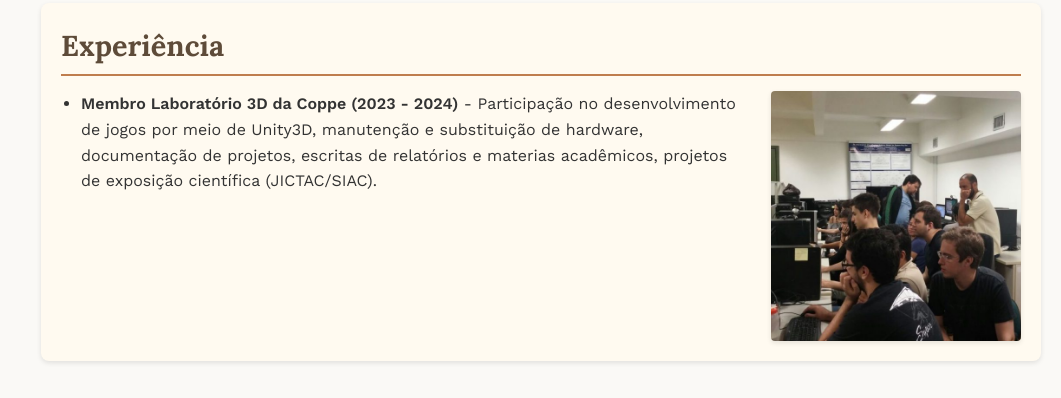
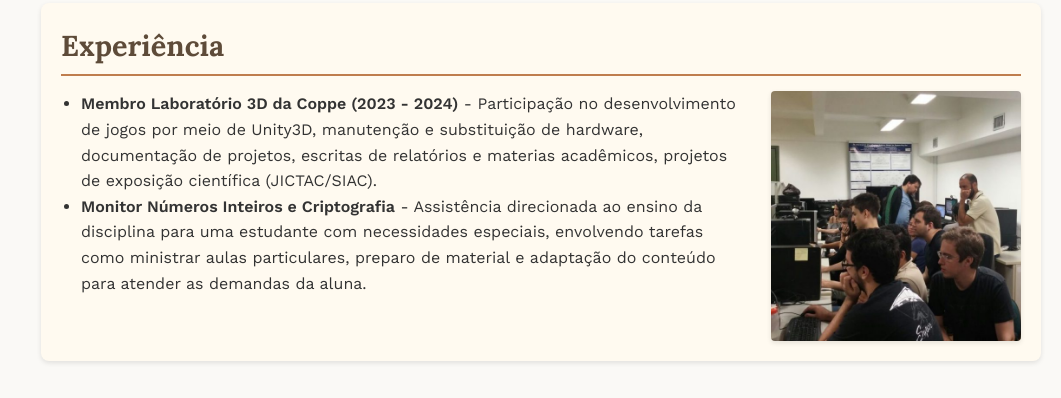
Before and after one commit to nobrethiagos/SiteProfissional, a plain HTML site: page index.html in a window 1280 px wide. Shown: the part 1328-1726 px from the top of the page, without its empty margins (219-1280 px from the left). Drawn offline with nearby package versions, Linux system fonts and the light colour scheme.

Commit message:
Add: monitoria

```diff
--- a/index.html
+++ b/index.html
@@ -74,6 +74,7 @@
         <div class="text">
           <ul>
             <li><strong>Membro Laboratório 3D da Coppe (2023 - 2024)</strong> - Participação no desenvolvimento de jogos por meio de Unity3D, manutenção e substituição de hardware, documentação de projetos, escritas de relatórios e materias acadêmicos, projetos de exposição científica (JICTAC/SIAC).</li>
+            <li><strong>Monitor Números Inteiros e Criptografia</strong> - Assistência direcionada ao ensino da disciplina para uma estudante com necessidades especiais, envolvendo tarefas como ministrar aulas particulares, preparo de material e adaptação do conteúdo para atender as demandas da aluna.</li>
           </ul>
         </div>
         <img src="imagens/lab3d.jpg" alt="Foto sobre mim" class="section-image">
```
